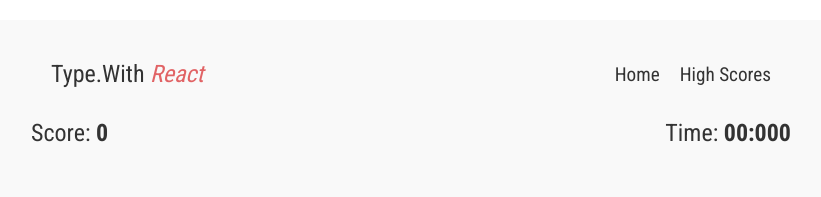
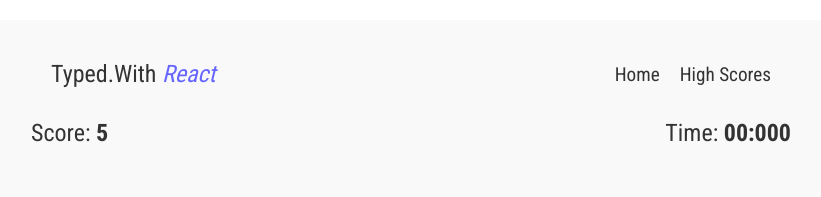
Before and after one commit to ajax27/ajax27-serverless, a React (Create React App) app: page /game in a window 1280 px wide. Shown: the top 197 px of the page, without its empty margins (229-1050 px from the left). Built offline with nearby package versions, Linux system fonts and the light colour scheme.

Commit message:
Created the timer using hooks

```diff
--- a/src/components/Navbar.js
+++ b/src/components/Navbar.js
@@ -13,7 +13,7 @@ export default function Navbar() {
     <StyledNavbar>
       <StyledNavBrand className="nav__brand">
         <Link to="/">
-          Type.With <Accent>React</Accent>
+          Typed.With <Accent>React</Accent>
         </Link>
       </StyledNavBrand>
       <StyledNavItems>
--- a/src/pages/Game.js
+++ b/src/pages/Game.js
@@ -1,4 +1,4 @@
-import React from "react";
+import React, { useState, useEffect } from "react";
 import {
   StyledGame,
   StyledCharacter,
@@ -8,10 +8,21 @@ import {
 import { Strong } from "../styled/Random";
 
 export default function Game() {
+  const [score, setScore] = useState(0);
+
+  useEffect(() => {
+    const interval = setInterval(() => {
+      setScore((prevScore) => prevScore + 1);
+    }, 1000);
+    return () => {
+      clearInterval(interval);
+    };
+  }, [score]);
+
   return (
     <StyledGame>
       <StyledScore>
-        Score: <Strong>0</Strong>
+        Score: <Strong>{score}</Strong>
       </StyledScore>
       <StyledCharacter>A</StyledCharacter>
       <StyledTimer>
--- a/src/styled/Navbar.js
+++ b/src/styled/Navbar.js
@@ -28,6 +28,6 @@ export const StyledLink = styled(Link)`
   font-size: 1.2rem;
   transition: 200ms;
   &:hover {
-    color: #e16365;
+    color: #6666ff;
   }
 `;
--- a/src/styled/Random.js
+++ b/src/styled/Random.js
@@ -1,7 +1,7 @@
 import styled from "styled-components";
 
 export const Accent = styled.span`
-  color: #e16365;
+  color: #6666ff;
   font-style: italic;
 `;
 
@@ -16,6 +16,7 @@ export const StyledTitle = styled.h1`
   text-align: center;
   margin-bottom: 2rem;
   margin-top: 3rem;
+  color: #6666ff;
 `;
 
 export const Strong = styled.strong`
```
